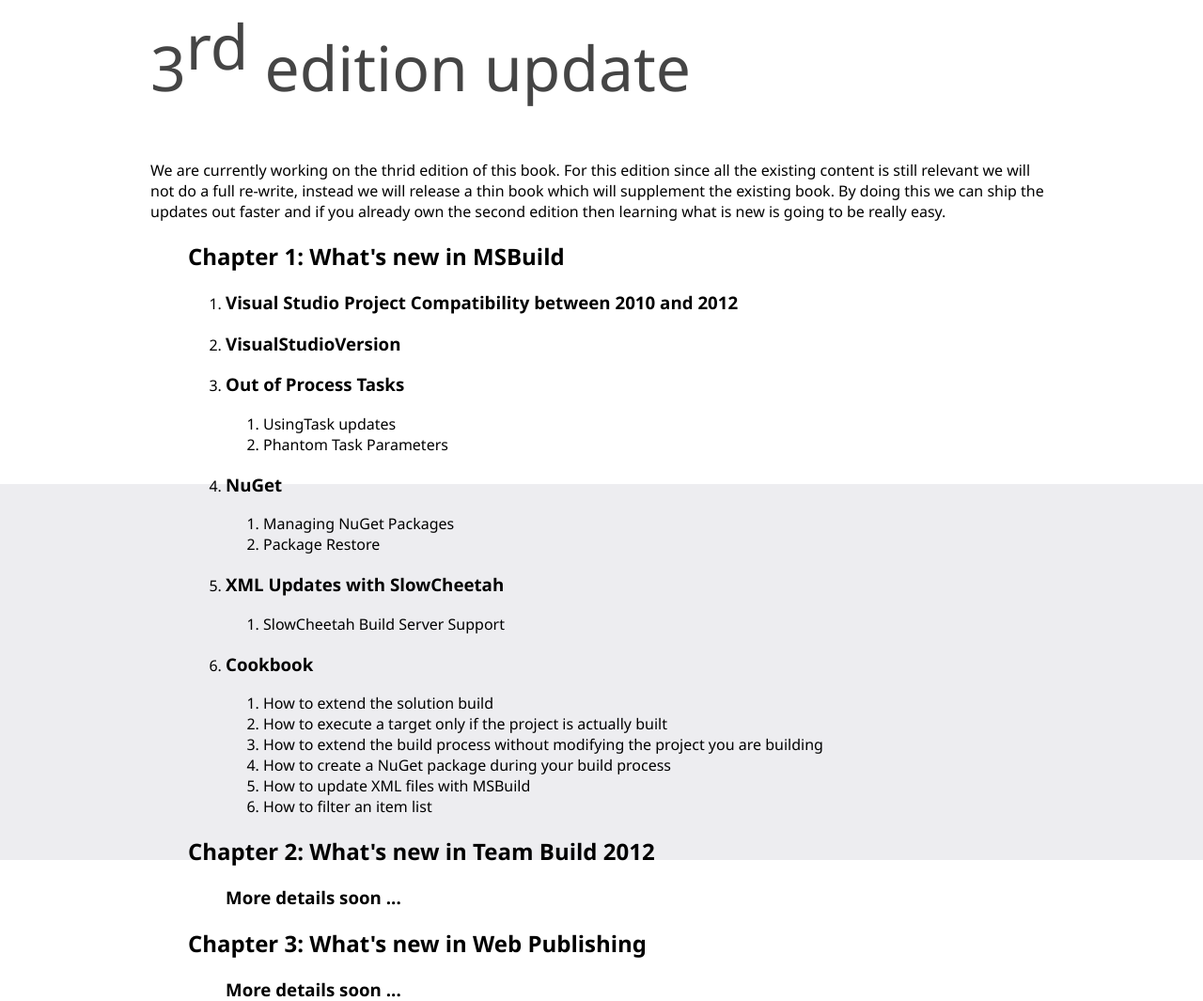
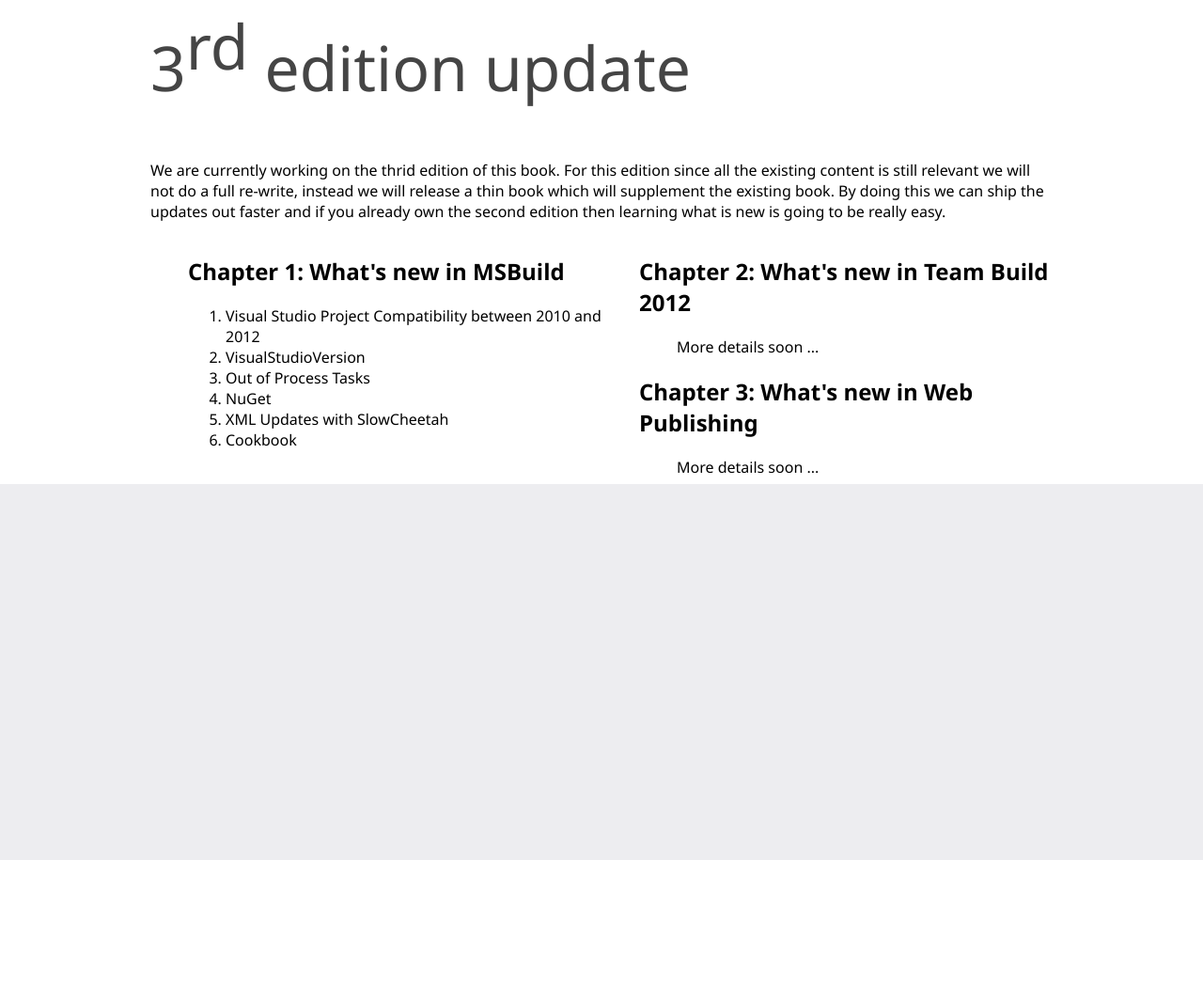
Before and after one commit to msbuild-book/msbuildbook.com, a plain HTML site: page WebSite/sample.html in a window 1280 px wide. Shown: the part 1608-2673 px from the top of the page at 94% size. After the commit the page ends 2523 px from the top, so only its background shows below. Drawn offline with Linux system fonts and the light colour scheme.

Commit message:
added 3rd edition updates

```diff
--- a/WebSite/content/layout.css
+++ b/WebSite/content/layout.css
@@ -121,15 +121,15 @@
     }
 
 #toc h1 {
-    margin-bottom:0;
+    margin-bottom:10px;
 }
 #toc h2{
     margin-bottom:0;
+    margin-top:0;
 }
-
-/*#toc li {
+#toc li {
     margin-bottom:0;
-}*/
+}
 
 .tocLeft{
     float:left;
@@ -142,3 +142,14 @@
     width:50%;
     float:right;
 }
+
+.teLeft {
+    float:left;
+    width:50%;
+    height:100%;
+    text-align:left;
+}
+.teRight {
+    width:50%;
+    float:right;
+}
--- a/WebSite/sample.html
+++ b/WebSite/sample.html
@@ -123,61 +123,38 @@
                     then learning what is new is going to be really easy.
                 </p>
 
-                <ul class="bookContents compact indented">
+                <section class="teLeft">
+                    <ul>
                         <li>
                             <h2>Chapter 1: What's new in MSBuild</h2>
                             <ol>
-                    <li><h3>Visual Studio Project Compatibility between 2010 and 2012</h3></li>
-                    <li><h3>VisualStudioVersion</h3></li>
-                    <li>
-                        <h3>Out of Process Tasks</h3>
-                        <ol class="compact">
-                            <li>UsingTask updates</li>
-                            <li>Phantom Task Parameters</li>
+                                <li>Visual Studio Project Compatibility between 2010 and 2012</li>
+                                <li>VisualStudioVersion</li>
+                                <li>Out of Process Tasks</li>
+                                <li>NuGet</li>
+                                <li>XML Updates with SlowCheetah</li>
+                                <li>Cookbook</li>
                             </ol>
                         </li>
-                    <li>
-                        <h3>NuGet</h3>
-                        <ol>
-                            <li>Managing NuGet Packages</li>
-                            <li>Package Restore</li>
-                        </ol>
-                    </li>
-                    <li>
-                        <h3>XML Updates with SlowCheetah</h3>
-                        <ol>
-                            <li>SlowCheetah Build Server Support</li>
-                        </ol>
-                    </li>
-                    <li>
-                        <h3>Cookbook</h3>
-                        <ol>
-                            <li>How to extend the solution build</li>
-                            <li>How to execute a target only if the project is actually built</li>
-                            <li>How to extend the build process without modifying the project you are building</li>
-                            <li>How to create a NuGet package during your build process</li>
-                            <li>How to update XML files with MSBuild</li>
-                            <li>How to filter an item list</li>
-                        </ol>
-                    </li>
-                </ol>
-            </li>
-
+                    </ul>
+                </section>
+                <section class="teRight">
+                    <ul>
                         <li>
                             <h2>Chapter 2: What's new in Team Build 2012</h2>
                             <ol>
-                    <h3>More details soon ...</h3>
+                                More details soon ...
                             </ol>
                         </li>
 
                         <li>
                             <h2>Chapter 3: What's new in Web Publishing</h2>
                             <ol>
-                    <h3>More details soon ...</h3>
+                                More details soon ...
                             </ol>
                         </li>
-
                     </ul>
+                </section>
 
             </div>
         </article>
```
Also changed, not shown: favicon.ico (added). Lines whose indentation alone changed are shown as unchanged.
